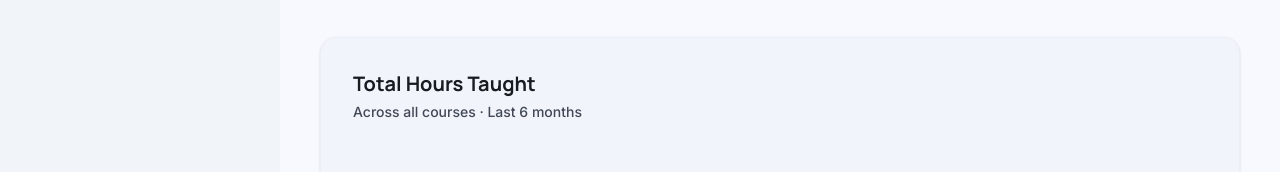
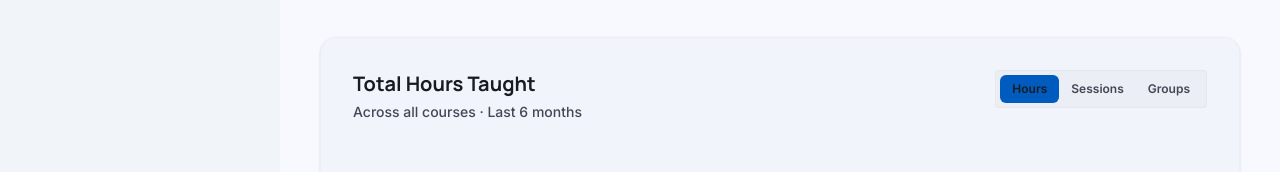
Before and after one commit to BienNg/nanunana-tools, a Next.js app: page / in a window 1280 px wide. Shown: the part 462-634 px from the top of the page. Built offline with nearby package versions, Linux system fonts and the light colour scheme; no server answers; the database is empty.

Commit message:
Enhance HoursTaughtChart and HoursTaughtChartClient components to include session and group metrics alongside hours. Introduce new data structures for tracking sessions and groups by year and month, and update chart rendering logic to support metric selection for improved user insights.

```diff
--- a/src/components/HoursTaughtChart.tsx
+++ b/src/components/HoursTaughtChart.tsx
@@ -111,6 +111,10 @@ export default async function HoursTaughtChart() {
 
   const minutesByYearMonth: Record<string, number> = {};
   const minutesByYearMonthAndClassType: Record<string, Record<ClassTypeBucketKey, number>> = {};
+  const sessionsByYearMonth: Record<string, number> = {};
+  const sessionsByYearMonthAndClassType: Record<string, Record<ClassTypeBucketKey, number>> = {};
+  const groupsByYearMonth: Record<string, Set<string>> = {};
+  const groupsByYearMonthAndClassType: Record<string, Record<ClassTypeBucketKey, Set<string>>> = {};
   trendMonthBuckets.forEach(b => {
     minutesByYearMonth[b.ym] = 0;
     minutesByYearMonthAndClassType[b.ym] = {
@@ -121,6 +125,26 @@ export default async function HoursTaughtChart() {
       A: 0,
       P: 0,
       Unknown: 0,
+    };
+    sessionsByYearMonth[b.ym] = 0;
+    sessionsByYearMonthAndClassType[b.ym] = {
+      Online_DE: 0,
+      Online_VN: 0,
+      Offline: 0,
+      M: 0,
+      A: 0,
+      P: 0,
+      Unknown: 0,
+    };
+    groupsByYearMonth[b.ym] = new Set<string>();
+    groupsByYearMonthAndClassType[b.ym] = {
+      Online_DE: new Set<string>(),
+      Online_VN: new Set<string>(),
+      Offline: new Set<string>(),
+      M: new Set<string>(),
+      A: new Set<string>(),
+      P: new Set<string>(),
+      Unknown: new Set<string>(),
     };
   });
 
@@ -133,16 +157,26 @@ export default async function HoursTaughtChart() {
       const classType = classTypeByCourseId.get(lesson.course_id) ?? null;
       const classTypeKey: ClassTypeBucketKey = classType ?? UNKNOWN_CLASS_TYPE_KEY;
       minutesByYearMonthAndClassType[ym][classTypeKey] += lessonMinutes;
+      sessionsByYearMonth[ym] += 1;
+      sessionsByYearMonthAndClassType[ym][classTypeKey] += 1;
+      if (typeof lesson.course_id === 'string' && lesson.course_id.length > 0) {
+        groupsByYearMonth[ym].add(lesson.course_id);
+        groupsByYearMonthAndClassType[ym][classTypeKey].add(lesson.course_id);
+      }
     }
   }
 
   const chartData: HoursTaughtChartClientData = trendMonthBuckets.map(({ ym, label }) => {
     const minutes = minutesByYearMonth[ym] ?? 0;
+    const sessions = sessionsByYearMonth[ym] ?? 0;
+    const groups = groupsByYearMonth[ym]?.size ?? 0;
     return {
       ym,
       label,
       minutes,
       hours: minutes / 60,
+      sessions,
+      groups,
       classTypeHours: [
         ...CLASS_TYPE_ORDER.map((classType) => ({
           classType,
@@ -155,6 +189,26 @@ export default async function HoursTaughtChart() {
           hours: minutesByYearMonthAndClassType[ym][UNKNOWN_CLASS_TYPE_KEY] / 60,
         },
       ],
+      classTypeSessions: [
+        ...CLASS_TYPE_ORDER.map((classType) => ({
+          classType,
+          sessions: sessionsByYearMonthAndClassType[ym][classType],
+        })),
+        {
+          classType: UNKNOWN_CLASS_TYPE_KEY,
+          sessions: sessionsByYearMonthAndClassType[ym][UNKNOWN_CLASS_TYPE_KEY],
+        },
+      ],
+      classTypeGroups: [
+        ...CLASS_TYPE_ORDER.map((classType) => ({
+          classType,
+          groups: groupsByYearMonthAndClassType[ym][classType].size,
+        })),
+        {
+          classType: UNKNOWN_CLASS_TYPE_KEY,
+          groups: groupsByYearMonthAndClassType[ym][UNKNOWN_CLASS_TYPE_KEY].size,
+        },
+      ],
     };
   });
 
--- a/src/components/HoursTaughtChartClient.tsx
+++ b/src/components/HoursTaughtChartClient.tsx
@@ -8,10 +8,20 @@ type ChartData = {
   label: string;
   minutes: number;
   hours: number;
+  sessions?: number;
+  groups?: number;
   classTypeHours: Array<{
     classType: 'Online_DE' | 'Online_VN' | 'Offline' | 'M' | 'A' | 'P' | 'Unknown';
     minutes: number;
     hours: number;
+  }>;
+  classTypeSessions?: Array<{
+    classType: 'Online_DE' | 'Online_VN' | 'Offline' | 'M' | 'A' | 'P' | 'Unknown';
+    sessions: number;
+  }>;
+  classTypeGroups?: Array<{
+    classType: 'Online_DE' | 'Online_VN' | 'Offline' | 'M' | 'A' | 'P' | 'Unknown';
+    groups: number;
   }>;
 };
 
@@ -27,13 +37,19 @@ const CLASS_TYPE_STYLES: Record<ChartData['classTypeHours'][number]['classType']
 
 export default function HoursTaughtChartClient({ data }: { data: ChartData[] }) {
   const [mounted, setMounted] = useState(false);
+  const [metric, setMetric] = useState<'hours' | 'sessions' | 'groups'>('hours');
 
   useEffect(() => {
     setMounted(true);
   }, []);
 
-  const peakHours = Math.max(0, ...data.map((d) => d.hours));
-  const yAxisMax = Math.max(1, Math.ceil(peakHours));
+  const peakValue = Math.max(
+    0,
+    ...data.map((d) =>
+      metric === 'hours' ? d.hours : metric === 'sessions' ? (d.sessions ?? 0) : (d.groups ?? 0)
+    )
+  );
+  const yAxisMax = Math.max(1, Math.ceil(peakValue));
   const yMid = yAxisMax / 2;
 
   // Formatting hours to 2 decimal places max
@@ -41,21 +57,69 @@ export default function HoursTaughtChartClient({ data }: { data: ChartData[] })
     const rounded = Math.round(hours * 100) / 100;
     return Number.isInteger(rounded) ? String(rounded) : rounded.toString();
   };
+  const formatSessions = (sessions: number) => String(sessions ?? 0);
+  const formatValue = (value: number) => (metric === 'hours' ? formatHours(value) : formatSessions(value));
+  const metricLabel = metric === 'hours' ? 'Hours' : metric === 'sessions' ? 'Sessions' : 'Groups';
+  const metricTitle =
+    metric === 'hours' ? 'Total Hours Taught' : metric === 'sessions' ? 'Total Sessions Taught' : 'Total Groups Taught';
 
   return (
     <div className="bg-surface-container-low rounded-[1rem] p-6 lg:p-8 flex flex-col border border-outline-variant/10 shadow-sm w-full h-full animate-fade-up">
-      <div className="mb-8">
-        <h3 className="text-xl font-bold font-headline text-on-surface">Total Hours Taught</h3>
-        <p className="text-sm text-on-surface-variant font-medium mt-1">
-          Across all courses · Last 6 months
-        </p>
+      <div className="mb-8 flex items-start justify-between gap-4">
+        <div>
+          <h3 className="text-xl font-bold font-headline text-on-surface">{metricTitle}</h3>
+          <p className="text-sm text-on-surface-variant font-medium mt-1">
+            Across all courses · Last 6 months
+          </p>
+        </div>
+        <div className="inline-flex rounded-lg border border-outline-variant/20 bg-surface-container px-1 py-1">
+          <button
+            type="button"
+            onClick={() => setMetric('hours')}
+            className={`rounded-md px-3 py-1.5 text-xs font-semibold transition-colors ${
+              metric === 'hours'
+                ? 'bg-primary text-primary-foreground'
+                : 'text-on-surface-variant hover:text-on-surface'
+            }`}
+          >
+            Hours
+          </button>
+          <button
+            type="button"
+            onClick={() => setMetric('sessions')}
+            className={`rounded-md px-3 py-1.5 text-xs font-semibold transition-colors ${
+              metric === 'sessions'
+                ? 'bg-primary text-primary-foreground'
+                : 'text-on-surface-variant hover:text-on-surface'
+            }`}
+          >
+            Sessions
+          </button>
+          <button
+            type="button"
+            onClick={() => setMetric('groups')}
+            className={`rounded-md px-3 py-1.5 text-xs font-semibold transition-colors ${
+              metric === 'groups'
+                ? 'bg-primary text-primary-foreground'
+                : 'text-on-surface-variant hover:text-on-surface'
+            }`}
+          >
+            Groups
+          </button>
+        </div>
       </div>
 
       <div className="flex-1 flex gap-4 items-end min-h-[280px]">
         {/* Y-Axis */}
         <div className="flex flex-col justify-between h-[200px] shrink-0 mb-8 text-xs font-semibold text-on-surface-variant tabular-nums text-right pr-2 w-12 border-r border-outline-variant/15">
-          <span>{yAxisMax}h</span>
-          <span>{yMid % 1 === 0 ? yMid : yMid.toFixed(1)}h</span>
+          <span>{metric === 'hours' ? `${yAxisMax}h` : yAxisMax}</span>
+          <span>
+            {metric === 'hours'
+              ? `${yMid % 1 === 0 ? yMid : yMid.toFixed(1)}h`
+              : yMid % 1 === 0
+                ? yMid
+                : yMid.toFixed(1)}
+          </span>
           <span>0</span>
         </div>
 
@@ -70,12 +134,25 @@ export default function HoursTaughtChartClient({ data }: { data: ChartData[] })
 
           {/* Bars */}
           <div className="relative h-full flex items-end justify-around gap-2 sm:gap-4 px-1 pt-2">
-            {data.map(({ ym, label, hours, classTypeHours }, i) => {
+            {data.map(
+              ({ ym, label, hours, sessions = 0, groups = 0, classTypeHours, classTypeSessions = [], classTypeGroups = [] }, i) => {
               const barTrackPx = 200;
-              const rawBarPx = yAxisMax > 0 ? (hours / yAxisMax) * barTrackPx : 0;
-              const barPx = hours > 0 ? Math.max(rawBarPx, 8) : 0;
-              const hoursStr = formatHours(hours);
-              const nonZeroClassTypeHours = classTypeHours.filter((entry) => entry.hours > 0);
+              const value = metric === 'hours' ? hours : metric === 'sessions' ? sessions : groups;
+              const rawBarPx = yAxisMax > 0 ? (value / yAxisMax) * barTrackPx : 0;
+              const barPx = value > 0 ? Math.max(rawBarPx, 8) : 0;
+              const valueStr = formatValue(value);
+              const nonZeroClassTypeValues =
+                metric === 'hours'
+                  ? classTypeHours
+                      .map((entry) => ({ classType: entry.classType, value: entry.hours }))
+                      .filter((entry) => entry.value > 0)
+                  : metric === 'sessions'
+                    ? classTypeSessions
+                      .map((entry) => ({ classType: entry.classType, value: entry.sessions }))
+                      .filter((entry) => entry.value > 0)
+                    : classTypeGroups
+                      .map((entry) => ({ classType: entry.classType, value: entry.groups }))
+                      .filter((entry) => entry.value > 0);
 
               return (
                 <div key={ym} className="flex flex-col items-center flex-1 min-w-0 justify-end gap-3 group">
@@ -89,12 +166,17 @@ export default function HoursTaughtChartClient({ data }: { data: ChartData[] })
                       style={{ bottom: `${barPx + 10}px` }}
                     >
                       <div className="bg-inverse-surface text-inverse-on-surface text-[10px] font-bold px-2 py-1 rounded-md shadow-md whitespace-nowrap min-w-[120px]">
-                        <div className="mb-1">{hoursStr} hrs total</div>
-                        {nonZeroClassTypeHours.length > 0 ? (
-                          nonZeroClassTypeHours.map(({ classType, hours: typeHours }) => (
+                        <div className="mb-1">
+                          {valueStr} {metric === 'hours' ? 'hrs' : metricLabel.toLowerCase()} total
+                        </div>
+                        {nonZeroClassTypeValues.length > 0 ? (
+                          nonZeroClassTypeValues.map(({ classType, value: typeValue }) => (
                             <div key={`${ym}-${classType}`} className="flex items-center justify-between gap-2 font-semibold">
                               <span>{classType}</span>
-                              <span>{formatHours(typeHours)}h</span>
+                              <span>
+                                {formatValue(typeValue)}
+                                {metric === 'hours' ? 'h' : ''}
+                              </span>
                             </div>
                           ))
                         ) : (
@@ -104,10 +186,12 @@ export default function HoursTaughtChartClient({ data }: { data: ChartData[] })
                       <div className="w-2 h-2 bg-inverse-surface rotate-45 -mt-1" />
                     </div>
 
-                    {hours > 0 ? (
+                    {value > 0 ? (
                       <span className="text-[11px] font-bold tabular-nums text-on-surface mb-2 leading-none">
-                        {hoursStr}
-                        <span className="text-on-surface-variant font-semibold text-[9px] ml-0.5">h</span>
+                        {valueStr}
+                        {metric === 'hours' ? (
+                          <span className="text-on-surface-variant font-semibold text-[9px] ml-0.5">h</span>
+                        ) : null}
                       </span>
                     ) : (
                       <span className="text-[11px] font-semibold tabular-nums text-on-surface-variant/50 mb-2">
@@ -126,8 +210,8 @@ export default function HoursTaughtChartClient({ data }: { data: ChartData[] })
                         }}
                         className="w-full rounded-t-[8px] shadow-sm shadow-primary/20 group-hover:brightness-110 transition-all cursor-pointer overflow-hidden flex flex-col justify-end"
                       >
-                        {nonZeroClassTypeHours.map(({ classType, hours: typeHours }, index) => {
-                          const segmentPct = hours > 0 ? (typeHours / hours) * 100 : 0;
+                        {nonZeroClassTypeValues.map(({ classType, value: typeValue }, index) => {
+                          const segmentPct = value > 0 ? (typeValue / value) * 100 : 0;
                           return (
                             <div
                               key={`${ym}-${classType}`}
@@ -136,7 +220,7 @@ export default function HoursTaughtChartClient({ data }: { data: ChartData[] })
                                 height: `${segmentPct}%`,
                                 minHeight: segmentPct > 0 ? 2 : 0,
                               }}
-                              title={`${classType}: ${formatHours(typeHours)}h`}
+                              title={`${classType}: ${formatValue(typeValue)}${metric === 'hours' ? 'h' : ''}`}
                             />
                           );
                         })}
```
